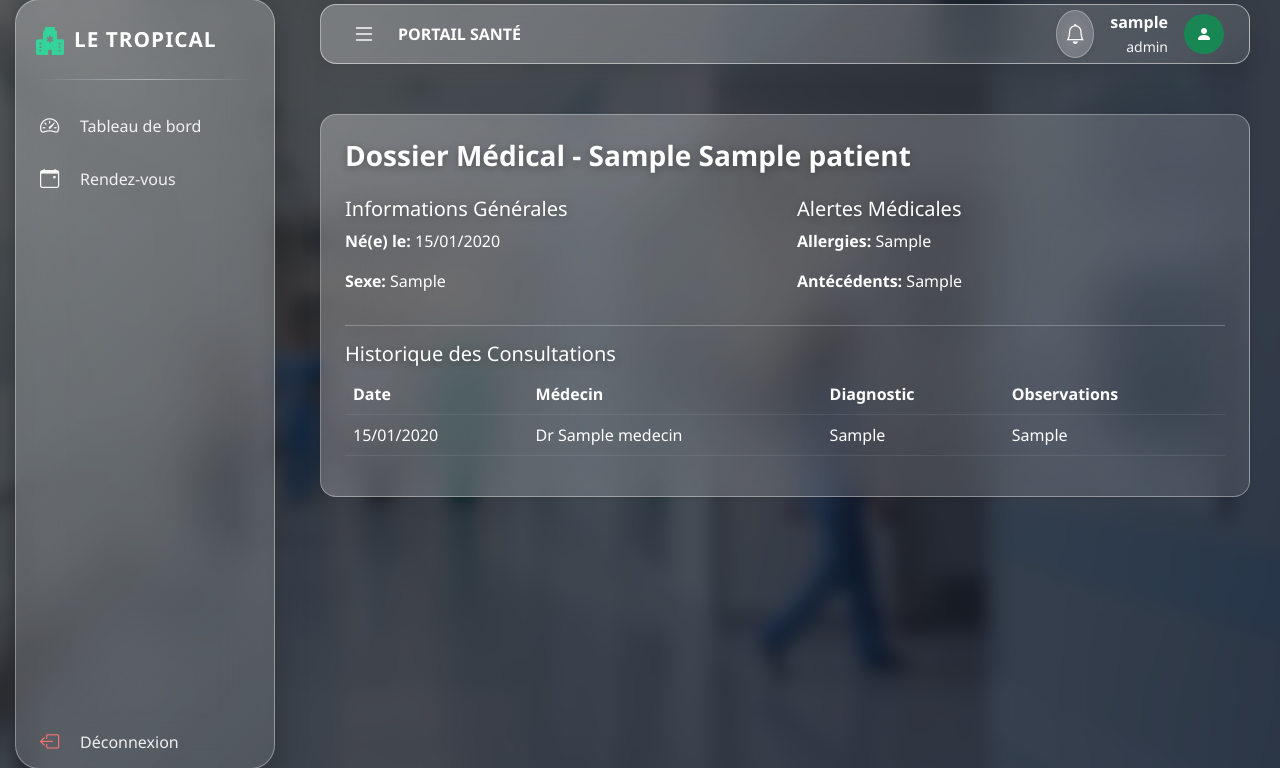
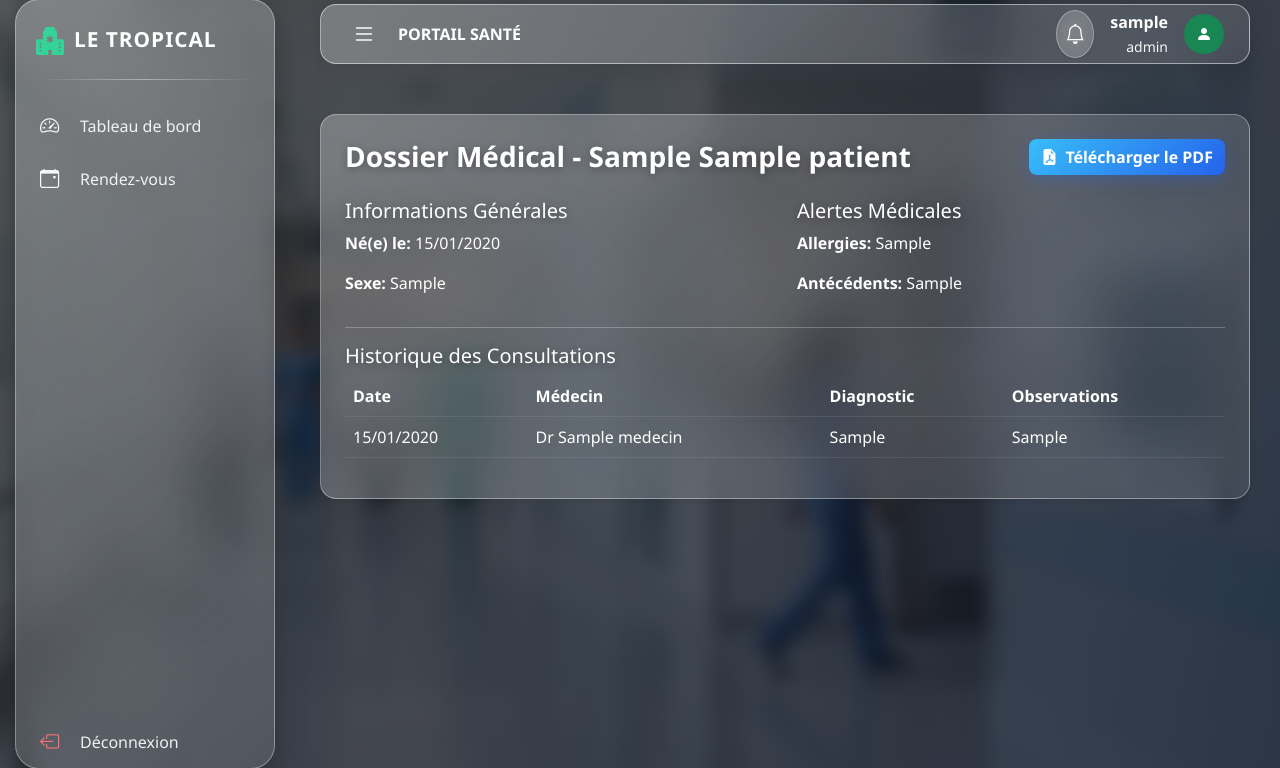
Before and after one commit to Mhdbreezer/LE_TROPICAL, a Flask app: page /patient/dossier/1 in a window 1280 px wide. Shown: the part 16-784 px from the top of the page. Run offline with Flask 3, Linux system fonts and the light colour scheme; a user stored in the database is signed in; tables that the repository leaves empty hold one stand-in row (values such as "Sample post").

Commit message:
feat: ajout bouton pdf dans la vue detaillee du dossier patient

```diff
--- a/app/templates/patient_dossier_view.html
+++ b/app/templates/patient_dossier_view.html
@@ -4,7 +4,12 @@
 
 {% block content %}
 <div class="card border-0 shadow-sm p-4">
-    <h3 class="fw-bold mb-4">Dossier Médical - {{ patient.prenom }} {{ patient.nom }}</h3>
+    <div class="d-flex justify-content-between align-items-center mb-4">
+        <h3 class="fw-bold mb-0">Dossier Médical - {{ patient.prenom }} {{ patient.nom }}</h3>
+        <a href="{{ url_for('main.pdf_dossier', patient_id=patient.id) }}" target="_blank" class="btn btn-success">
+            <i class="bi bi-file-earmark-pdf-fill me-2"></i>Télécharger le PDF
+        </a>
+    </div>
 
     <div class="row">
         <div class="col-md-6">
```
